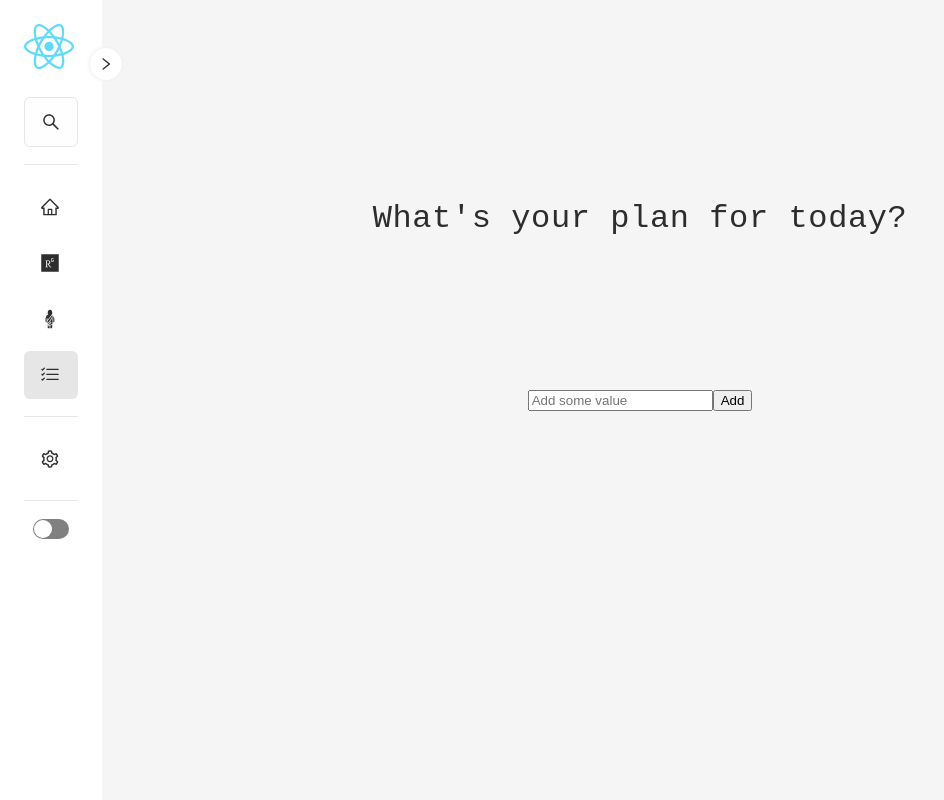
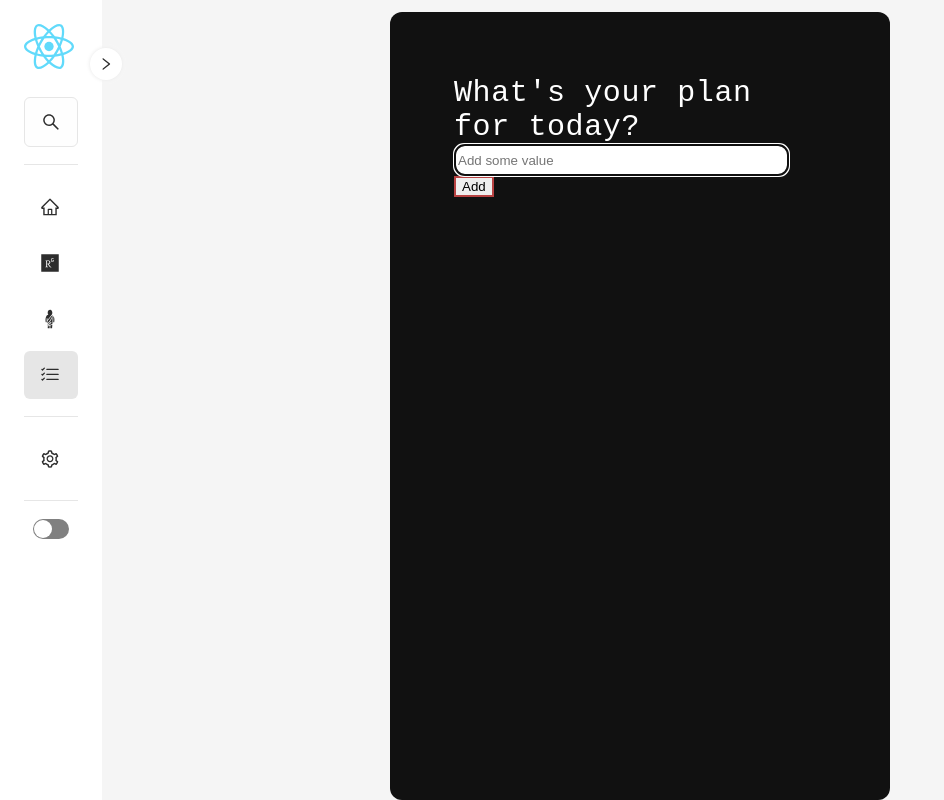
Before and after one commit to DamperDoor56/React-project-Mini-projects, a React (Create React App) app: page /ToDoList in a window 1280 px wide. Shown: the whole page, without its empty margins (0-944 px from the left). Built offline with nearby package versions, Linux system fonts and the light colour scheme.

Commit message:
fixed-update-button

```diff
--- a/src/components/pages/Components/TodoForm.js
+++ b/src/components/pages/Components/TodoForm.js
@@ -1,7 +1,12 @@
-import React, { useState } from 'react'
+import React, { useEffect, useRef, useState } from 'react'
 
 function TodoForm(props) {
-    const [input, setInput] = useState('');
+    const [input, setInput] = useState(props.edit ? props.edit.value : '');
+    const inpuRef = useRef(null);
+
+    useEffect(() =>{
+        inpuRef.current.focus()
+    })
 
     const handleChange = e =>{
         setInput(e.target.value);
@@ -19,17 +24,34 @@ function TodoForm(props) {
   return (
     <div>
         <form className='todo-form' onSubmit={handleSubmit}>
-            <input
+            {props.edit ? (
+              <> <input
+            type='text'
+            placeholder='Update your item'
+            value={input}
+            name="text"
+            className='todo-input'
+            onChange={handleChange}
+            ref={inpuRef}
+            />
+            <button className='todo-button edit'>
+            Update
+            </button></>)
+
+             : ( <><input
             type='text'
             placeholder='Add some value'
             value={input}
             name="text"
             className='todo-input'
             onChange={handleChange}
+            ref={inpuRef}
             />
             <button className='todo-button'>
                 Add
             </button>
+            </>)}
+
         </form>
     </div>
   )
--- a/src/components/pages/ToDoList.js
+++ b/src/components/pages/ToDoList.js
@@ -1,7 +1,7 @@
 import React, { useState } from 'react';
 import Todo from './Components/Todo.js';
 import TodoForm from './Components/TodoForm.js';
-import { HomeToDo, Title} from './styles/ToDo';
+import './styles/Todo.css'
 
 function ToDoList(){
   const [todos, setTodos] = useState([]);
@@ -40,15 +40,17 @@ function ToDoList(){
     setTodos(updatedTodos);
   }
   return(
-    <HomeToDo>
-      <Title> What's your plan for today?</Title>
-      <TodoForm onSubmit={addTodo}/>
+    <div className='Home'>
+
+      <div className='former-app'>
+      <div className='title'> What's your plan for today?</div>
+      <TodoForm className='form' onSubmit={addTodo}/>
       <Todo
       completeTodo={completeTodo}
       todos={todos} removeTodo={removeTodo} updatedTodos={updatedTodos}
      />
-    </HomeToDo>
-
+     </div>
+    </div>
   );
 };
 
--- a/src/components/pages/styles/ToDo.js
+++ /dev/null
@@ -1,18 +0,0 @@
-import styled from 'styled-components';
-
-export const HomeToDo = styled.div`
-    width: 100vw;
-    height: 100vh;
-    display: flex;
-    background-size:cover;
-    flex-wrap:wrap;
-    justify-content: center;
-    text-align: center;
-    align-items: center;
-`
-export const Title = styled.text`
-    font-size: 2rem;
-    position: absolute;
-    top: 200px;
-    font-family: monospace;
-`
--- /dev/null
+++ b/src/components/pages/styles/Todo.css
@@ -0,0 +1,30 @@
+.Home{
+    width: 100vw;
+    height: 100vh;
+    display: flex;
+    flex-wrap: wrap;
+    justify-content: center;
+    justify-items: center;
+}
+.title{
+    color: white;
+    font-size: 30px;
+    font-family: monospace;
+}
+button{
+    border: 2px solid rgb(184, 67, 67);
+}
+input{
+    display: block;
+    border-radius: 10px;
+    height: 2rem;
+    width: 90%;
+}
+.former-app{
+    margin-top: 12px;
+    background-color: #111;
+    border-radius: 12px;
+    min-height: 600px;
+    padding: 4rem;
+    width: 500px;
+}
```
